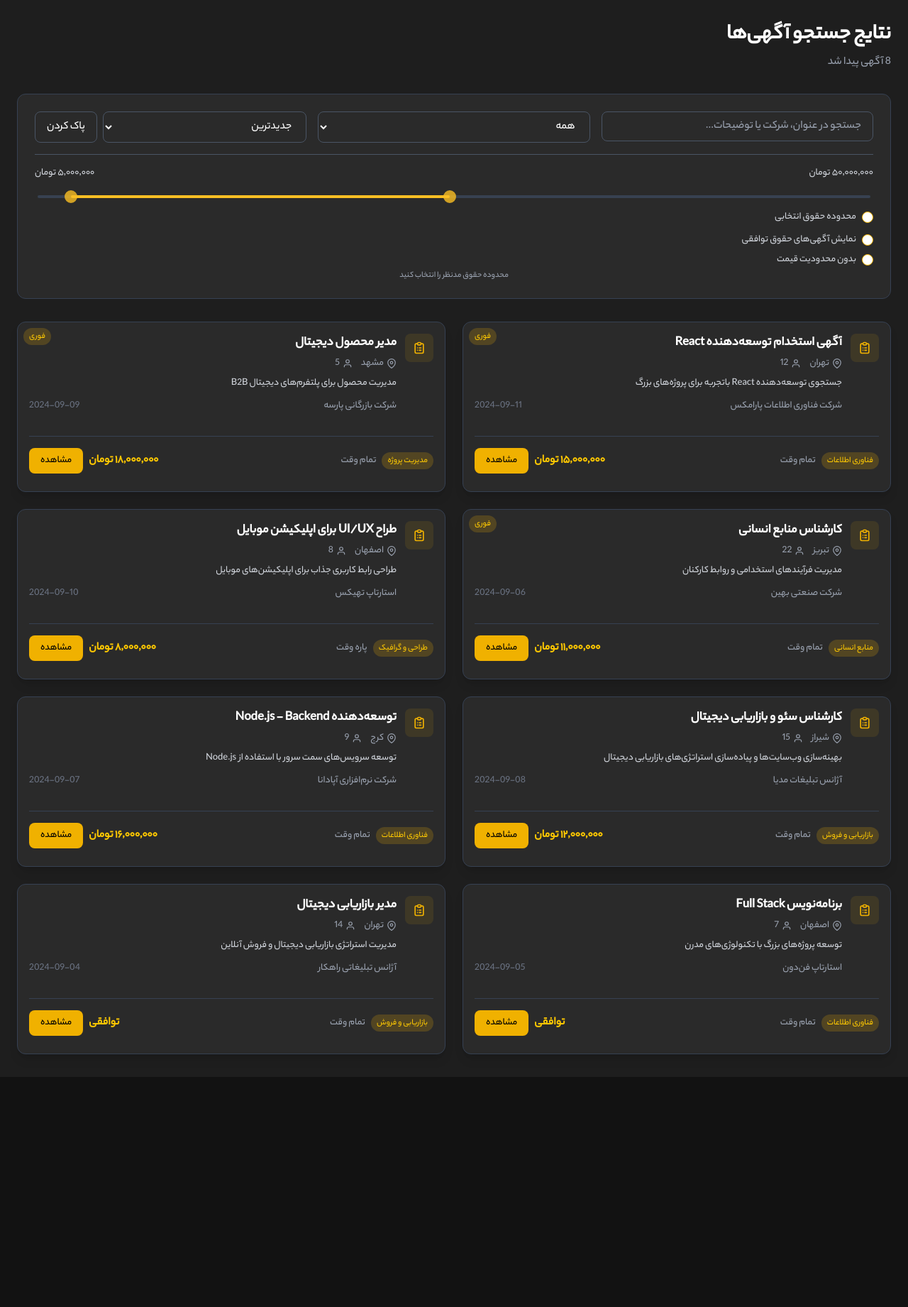
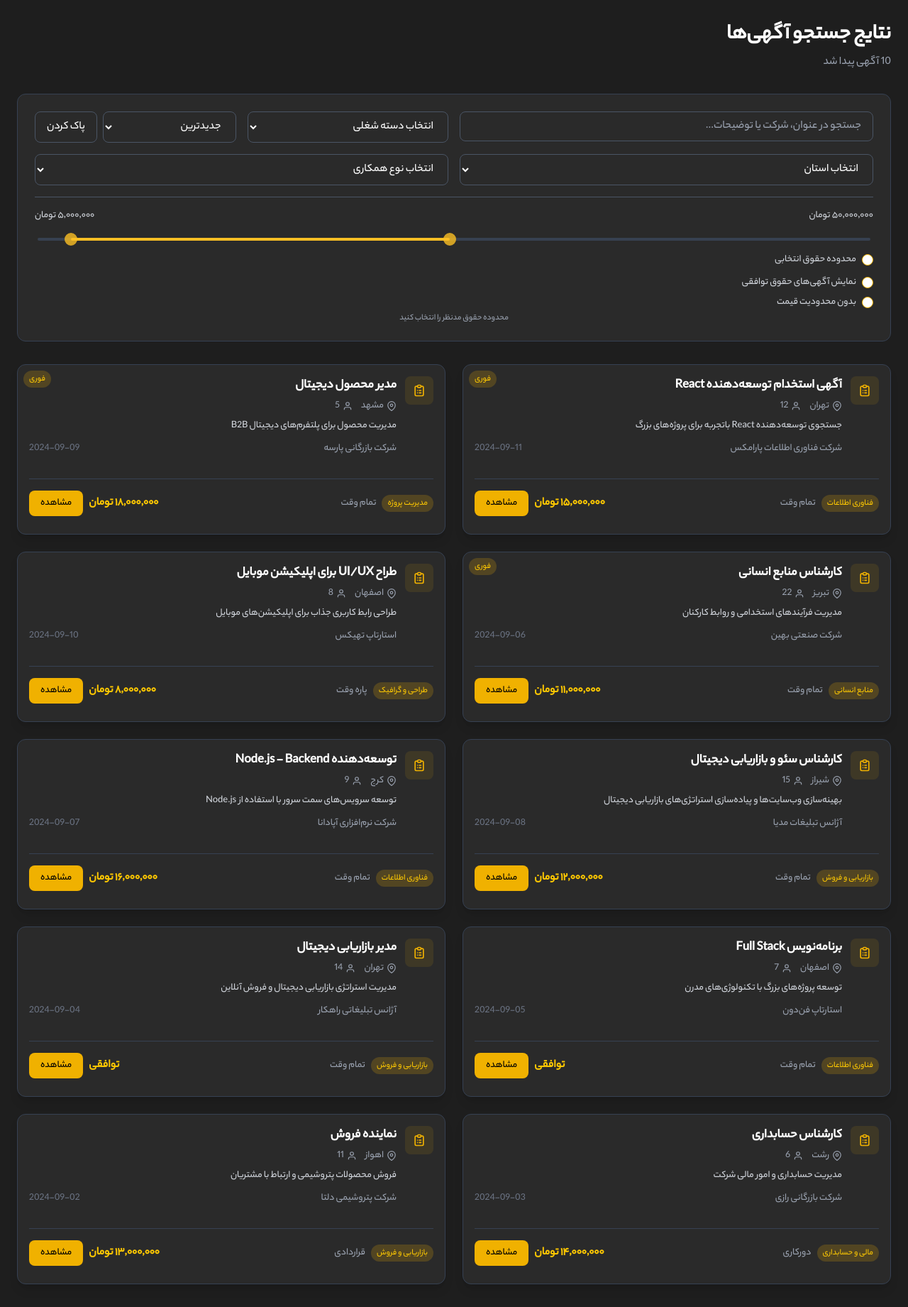
Before and after one commit to amirrezaynf/brayan-jobs, a Next.js app: page /advertisements in a window 1280 px wide. Shown: the whole page at 71% size. Before the commit the page ends 1517 px from the top, so only its background shows below. Built offline with nearby package versions, Linux system fonts and the light colour scheme.

Commit message:
some change

```diff
--- a/src/app/advertisements/components/AdventurePageClient.jsx
+++ b/src/app/advertisements/components/AdventurePageClient.jsx
@@ -16,6 +16,7 @@ const sampleAdvertisements = [
     title: "آگهی استخدام توسعه‌دهنده React",
     company: "شرکت فناوری اطلاعات پارامکس",
     location: "تهران",
+    province: "تهران",
     description: "جستجوی توسعه‌دهنده React باتجربه برای پروژه‌های بزرگ",
     category: "فناوری اطلاعات",
     specialization: "برنامه‌نویسی وب",
@@ -30,6 +31,7 @@ const sampleAdvertisements = [
     title: "طراح UI/UX برای اپلیکیشن موبایل",
     company: "استارتاپ تهیکس",
     location: "اصفهان",
+    province: "اصفهان",
     description: "طراحی رابط کاربری جذاب برای اپلیکیشن‌های موبایل",
     category: "طراحی و گرافیک",
     specialization: "طراحی UI/UX",
@@ -44,6 +46,7 @@ const sampleAdvertisements = [
     title: "مدیر محصول دیجیتال",
     company: "شرکت بازرگانی پارسه",
     location: "مشهد",
+    province: "خراسان رضوی",
     description: "مدیریت محصول برای پلتفرم‌های دیجیتال B2B",
     category: "مدیریت پروژه",
     specialization: "مدیریت محصول",
@@ -58,6 +61,7 @@ const sampleAdvertisements = [
     title: "کارشناس سئو و بازاریابی دیجیتال",
     company: "آژانس تبلیغات مدیا",
     location: "شیراز",
+    province: "فارس",
     description:
       "بهینه‌سازی وب‌سایت‌ها و پیاده‌سازی استراتژی‌های بازاریابی دیجیتال",
     category: "بازاریابی و فروش",
@@ -73,6 +77,7 @@ const sampleAdvertisements = [
     title: "توسعه‌دهنده Node.js - Backend",
     company: "شرکت نرم‌افزاری آپادانا",
     location: "کرج",
+    province: "البرز",
     description: "توسعه سرویس‌های سمت سرور با استفاده از Node.js",
     category: "فناوری اطلاعات",
     specialization: "پایگاه داده",
@@ -87,6 +92,7 @@ const sampleAdvertisements = [
     title: "کارشناس منابع انسانی",
     company: "شرکت صنعتی بهین",
     location: "تبریز",
+    province: "آذربایجان شرقی",
     description: "مدیریت فرآیندهای استخدامی و روابط کارکنان",
     category: "منابع انسانی",
     specialization: "استخدام و گزینش",
@@ -101,6 +107,7 @@ const sampleAdvertisements = [
     title: "برنامه‌نویس Full Stack",
     company: "استارتاپ فن‌دون",
     location: "اصفهان",
+    province: "اصفهان",
     description: "توسعه پروژه‌های بزرگ با تکنولوژی‌های مدرن",
     category: "فناوری اطلاعات",
     specialization: "برنامه‌نویسی وب",
@@ -115,6 +122,7 @@ const sampleAdvertisements = [
     title: "مدیر بازاریابی دیجیتال",
     company: "آژانس تبلیغاتی راهکار",
     location: "تهران",
+    province: "تهران",
     description: "مدیریت استراتژی بازاریابی دیجیتال و فروش آنلاین",
     category: "بازاریابی و فروش",
     specialization: "بازاریابی دیجیتال",
@@ -122,6 +130,36 @@ const sampleAdvertisements = [
     salary: "توافقی",
     applicants: 14,
     date: "2024-09-04",
+    urgent: false,
+  },
+  {
+    id: 9,
+    title: "کارشناس حسابداری",
+    company: "شرکت بازرگانی رازی",
+    location: "رشت",
+    province: "گیلان",
+    description: "مدیریت حسابداری و امور مالی شرکت",
+    category: "مالی و حسابداری",
+    specialization: "حسابداری",
+    type: "دورکاری",
+    salary: "۱۴,۰۰۰,۰۰۰ تومان",
+    applicants: 6,
+    date: "2024-09-03",
+    urgent: false,
+  },
+  {
+    id: 10,
+    title: "نماینده فروش",
+    company: "شرکت پتروشیمی دلتا",
+    location: "اهواز",
+    province: "خوزستان",
+    description: "فروش محصولات پتروشیمی و ارتباط با مشتریان",
+    category: "بازاریابی و فروش",
+    specialization: "فروش مستقیم",
+    type: "قراردادی",
+    salary: "۱۳,۰۰۰,۰۰۰ تومان",
+    applicants: 11,
+    date: "2024-09-02",
     urgent: false,
   },
 ];
@@ -138,6 +176,8 @@ export default function AdvertisementPageClient() {
   const [showNegotiable, setShowNegotiable] = useState(false); // Default: show all salaries (both negotiable and fixed)
   const [showNoLimit, setShowNoLimit] = useState(false); // Default: apply normal salary limits
   const [showRangeFilter, setShowRangeFilter] = useState(false); // Default: show range filter option
+  const [selectedProvince, setSelectedProvince] = useState(""); // New filter for province
+  const [selectedEmploymentType, setSelectedEmploymentType] = useState(""); // New filter for employment type
 
   // Get search parameters
   const userType = searchParams.get("userType");
@@ -189,6 +229,16 @@ export default function AdvertisementPageClient() {
         : null);
     if (activeCategory) {
       result = result.filter((ad) => ad.category === activeCategory);
+    }
+
+    // Province filter
+    if (selectedProvince && selectedProvince !== "همه") {
+      result = result.filter((ad) => ad.province === selectedProvince);
+    }
+
+    // Employment type filter
+    if (selectedEmploymentType && selectedEmploymentType !== "همه") {
+      result = result.filter((ad) => ad.type === selectedEmploymentType);
     }
 
     // Salary range and negotiable filter
@@ -279,6 +329,8 @@ export default function AdvertisementPageClient() {
     filteredAds,
     searchFilter,
     selectedCategory,
+    selectedProvince,
+    selectedEmploymentType,
     sortBy,
     salaryRange,
     showNegotiable,
@@ -298,6 +350,27 @@ export default function AdvertisementPageClient() {
     "بازاریابی و فروش",
     "مدیریت پروژه",
     "منابع انسانی",
+    "مالی و حسابداری",
+  ];
+
+  const provinces = [
+    "همه",
+    "تهران",
+    "خراسان رضوی",
+    "اصفهان",
+    "فارس",
+    "آذربایجان شرقی",
+    "خوزستان",
+    "گیلان",
+    "البرز",
+  ];
+
+  const employmentTypes = [
+    "همه",
+    "تمام وقت",
+    "پاره وقت",
+    "قراردادی",
+    "دورکاری",
   ];
 
   return (
@@ -318,8 +391,8 @@ export default function AdvertisementPageClient() {
         <div className="bg-[#2a2a2a] rounded-xl p-6 mb-8 border border-gray-700">
           <div>
             {/* Main Search Filters */}
-            <div className="grid grid-cols-1 md:grid-cols-3 gap-4 mb-4">
-              <div>
+            <div className="grid grid-cols-1 md:grid-cols-2 xl:grid-cols-4 gap-4 mb-4">
+              <div className="md:col-span-2">
                 <input
                   type="text"
                   placeholder="جستجو در عنوان، شرکت یا توضیحات..."
@@ -334,6 +407,7 @@ export default function AdvertisementPageClient() {
                   onChange={(e) => setSelectedCategory(e.target.value)}
                   className="w-full bg-[#2a2a2a] border border-gray-600 rounded-lg px-4 py-2 text-white focus:outline-none focus:ring-2 focus:ring-yellow-500"
                 >
+                  <option value="">انتخاب دسته شغلی</option>
                   {categories.map((category) => (
                     <option key={category} value={category}>
                       {category}
@@ -355,6 +429,8 @@ export default function AdvertisementPageClient() {
                   onClick={() => {
                     setSearchFilter("");
                     setSelectedCategory("");
+                    setSelectedProvince("");
+                    setSelectedEmploymentType("");
                     setSortBy("newest");
                     setSalaryRange([5000000, 50000000]);
                     setShowNegotiable(false);
@@ -365,6 +441,38 @@ export default function AdvertisementPageClient() {
                 >
                   پاک کردن
                 </button>
+              </div>
+            </div>
+
+            {/* Additional Filters */}
+            <div className="grid grid-cols-1 md:grid-cols-2 gap-4 mb-4">
+              <div>
+                <select
+                  value={selectedProvince}
+                  onChange={(e) => setSelectedProvince(e.target.value)}
+                  className="w-full bg-[#2a2a2a] border border-gray-600 rounded-lg px-4 py-2 text-white focus:outline-none focus:ring-2 focus:ring-yellow-500"
+                >
+                  <option value="">انتخاب استان</option>
+                  {provinces.map((province) => (
+                    <option key={province} value={province}>
+                      {province}
+                    </option>
+                  ))}
+                </select>
+              </div>
+              <div>
+                <select
+                  value={selectedEmploymentType}
+                  onChange={(e) => setSelectedEmploymentType(e.target.value)}
+                  className="w-full bg-[#2a2a2a] border border-gray-600 rounded-lg px-4 py-2 text-white focus:outline-none focus:ring-2 focus:ring-yellow-500"
+                >
+                  <option value="">انتخاب نوع همکاری</option>
+                  {employmentTypes.map((type) => (
+                    <option key={type} value={type}>
+                      {type}
+                    </option>
+                  ))}
+                </select>
               </div>
             </div>
 
```
